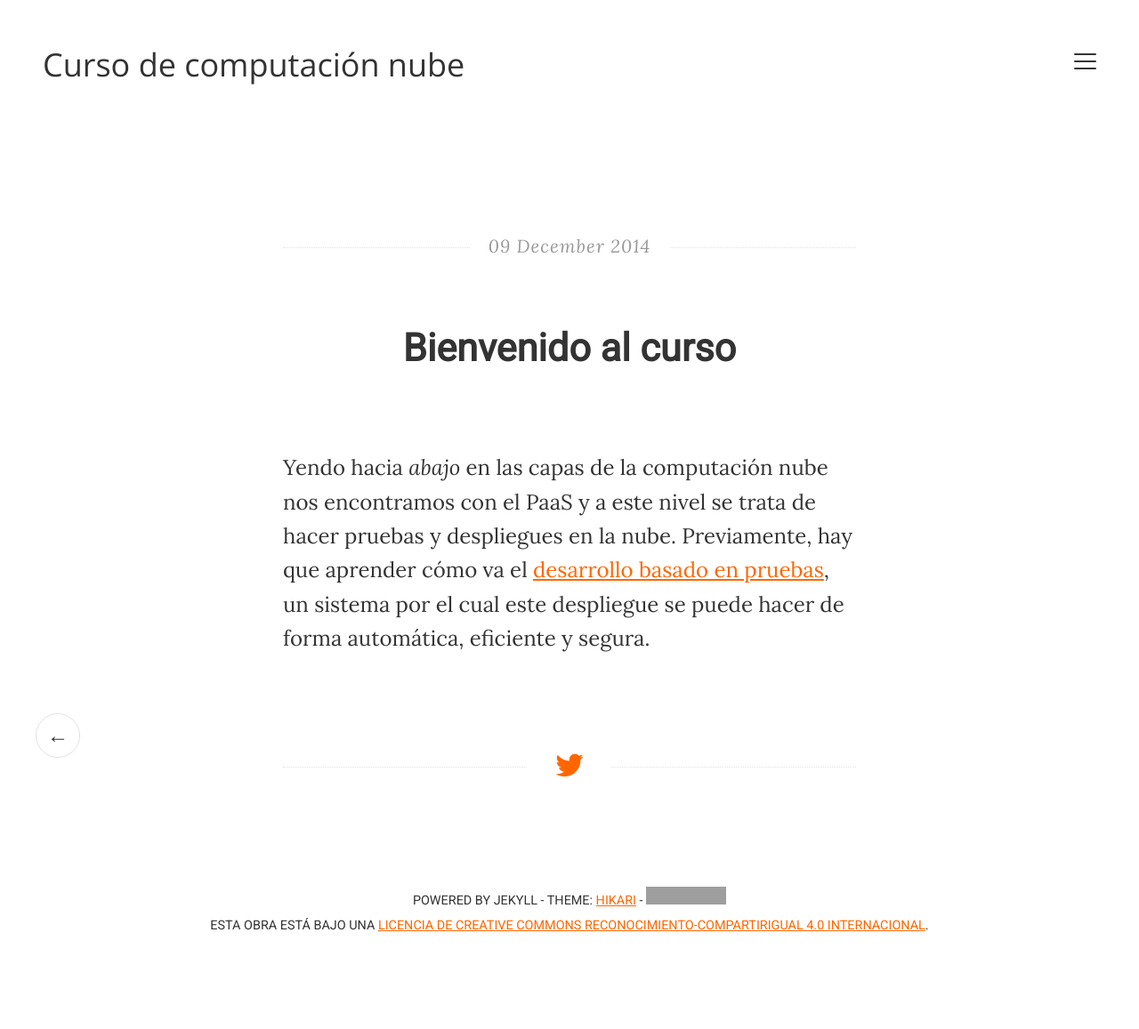
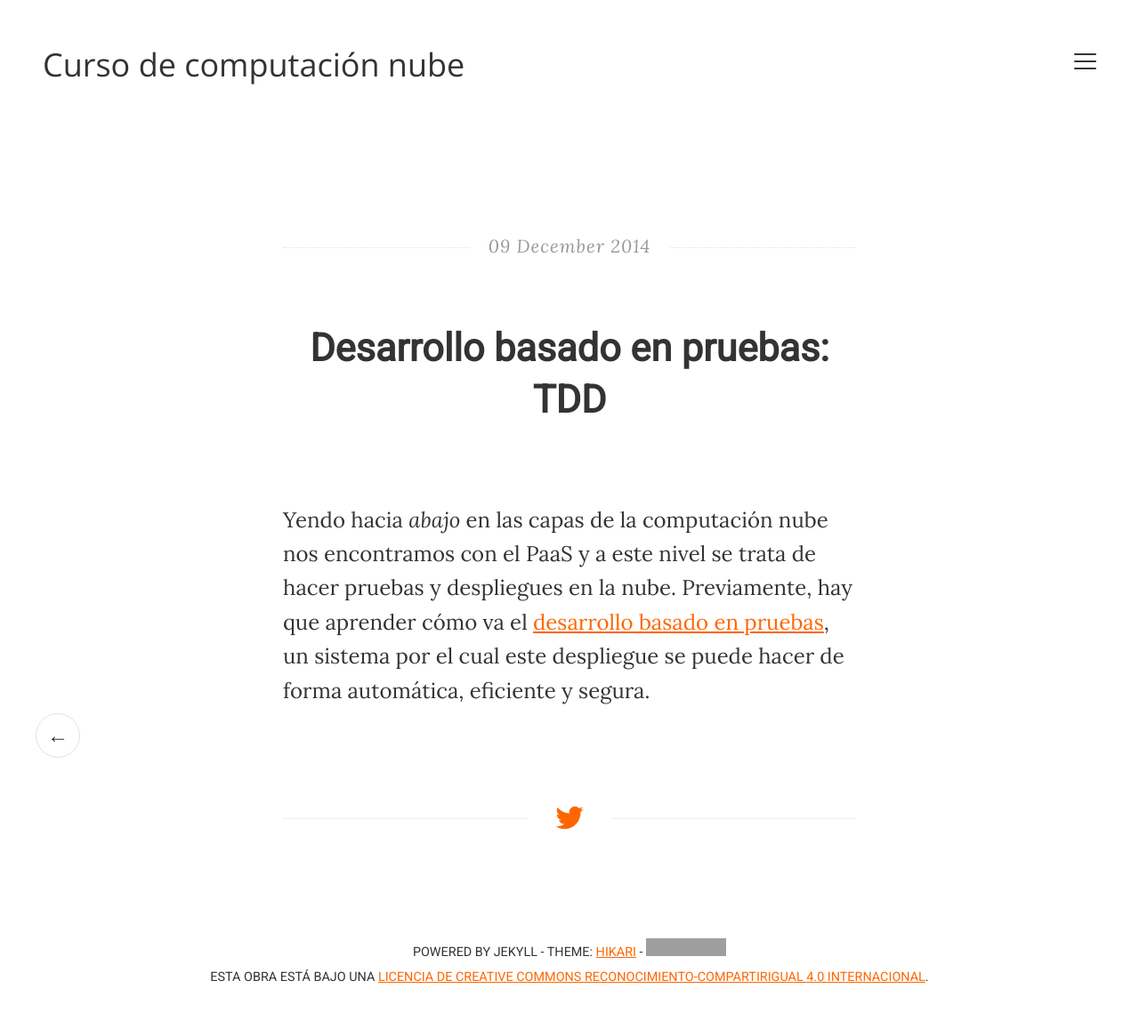
Before and after one commit to curso-nube/curso-nube, a Jekyll site: the page built from _posts/2014-12-09-desarrollo-basado-en-pruebas.markdown, in a window 1280 px wide. Shown: the whole page at 89% size. Built offline with Jekyll 4.4.1, drawn with Linux system fonts in a browser that asks for light colours; before the commit the page ends 1099 px from its top, so only the background shows below that; grey boxes are pictures that could not be loaded.

Commit message:
Anda que...

```diff
--- a/_posts/2014-12-09-desarrollo-basado-en-pruebas.markdown
+++ b/_posts/2014-12-09-desarrollo-basado-en-pruebas.markdown
@@ -1,6 +1,6 @@
 ---
 layout: post
-title:  "Bienvenido al curso"
+title:  "Desarrollo basado en pruebas: TDD"
 date:   2014-12-09 16:30:00
 categories: [test,tdd,broccoli,gulp,grunt,continuous integration,ic,ci,makefile,build tools, deployment, despliegue]
 ---
```
